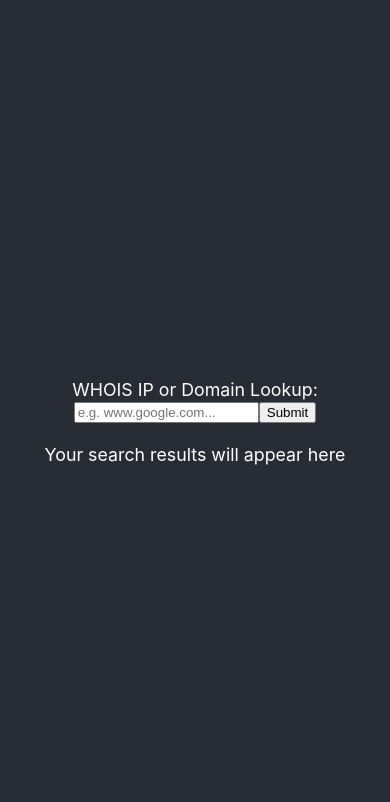
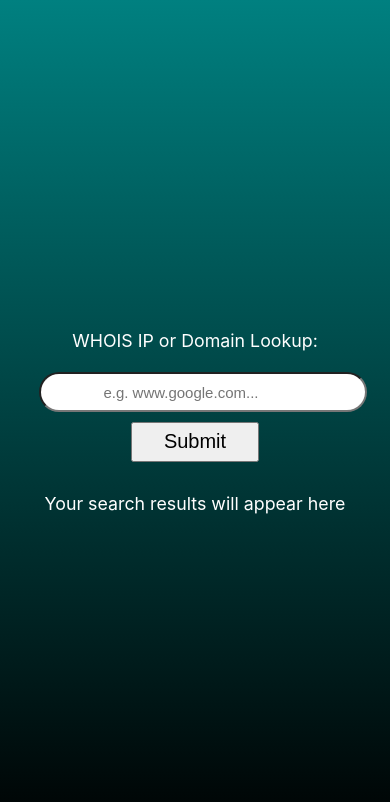
Before and after one commit to Sackbuoy/whoisWrapper, a React (Create React App) app in the folder ui/: page / in a window 390 px wide. Shown: the top 802 px of the page. Built offline with nearby package versions, Linux system fonts and the light colour scheme.

Commit message:
UI improvements

```diff
--- a/ui/package.json
+++ b/ui/package.json
@@ -43,5 +43,8 @@
       "last 1 safari version"
     ]
   },
-  "proxy": "http://localhost:3001"
+  "proxy": "http://localhost:3001",
+  "devDependencies": {
+    "jest": "^26.6.0"
+  }
 }
--- a/ui/public/index.html
+++ b/ui/public/index.html
@@ -24,7 +24,7 @@
       work correctly both with client-side routing and a non-root public URL.
       Learn how to configure a non-root public URL by running `npm run build`.
     -->
-    <title>React App</title>
+    <title>WhoIs IP lookup</title>
   </head>
   <body>
     <noscript>You need to enable JavaScript to run this app.</noscript>
--- a/ui/src/App.css
+++ b/ui/src/App.css
@@ -14,7 +14,7 @@
 }
 
 .App-header {
-  background-color: #282c34;
+  background-image: linear-gradient(teal, black);
   min-height: 100vh;
   display: flex;
   flex-direction: column;
@@ -40,4 +40,52 @@
 ul, li {
   display: block;
   text-align: left;
+  word-wrap: break-word;
+  padding-left: 15%;
+  padding-right: 15%;
 }
+
+#formbox {
+  width: 80%;
+}
+
+input[type="text"]{
+  display: block;
+  margin: auto;
+  padding: 3% 30%;
+  border-radius: 50px;
+  font-size: 50px;
+}
+
+input[type="submit"] {
+  margin: 10px;
+  padding: 2% 10%;
+  font-size: 40px;
+}
+
+@media only screen and (max-width:  801px) {
+  #formbox {
+    width: 80%;
+  }
+
+  input[type="text"]{
+    display: block;
+    padding: 3% 20%;
+    border-radius: 50px;
+    font-size: 15px;
+  }
+
+  input[type="submit"] {
+    margin: 10px;
+    padding: 2% 10%;
+    font-size: 20px;
+  }
+
+  ul, li {
+    display: block;
+    text-align: left;
+    word-wrap: break-word;
+    padding-left: 0;
+    padding-right: 0;
+  }
+}
--- a/ui/src/App.js
+++ b/ui/src/App.js
@@ -25,7 +25,7 @@
 
 class ResultsField extends React.Component {
   render() {
-    return <li>{this.props.name + ": " + JSON.stringify(this.props.value).replace(/["]+/g, '')}</li>;
+    return <li><b>{this.props.name}</b>{": " + JSON.stringify(this.props.value).replace(/["]+/g, '')}</li>;
   }
 }
 
@@ -53,13 +53,13 @@
 
   render() {
     return (
-      <div>
+      <div id="formbox">
         <form onSubmit={this.handleSubmit}>
           <label htmlFor="domain">
-            WHOIS IP or Domain Lookup: <br/>
+            WHOIS IP or Domain Lookup: <br/><br/>
           </label>
           <input type="text" name="domain" onChange={this.handleChange} value={this.state.value} placeholder="e.g. www.google.com..."/>
-          <input type="submit"/>
+          <input type="submit" value="Submit"/>
         </form>
         {this.state.responseData ?
           <div>
--- a/ui/src/index.css
+++ b/ui/src/index.css
@@ -5,9 +5,18 @@
     sans-serif;
   -webkit-font-smoothing: antialiased;
   -moz-osx-font-smoothing: grayscale;
+  height: 100%;
+  overflow: auto;
+  overscroll-behavior-x: none;
+  overscroll-behavior-y: none;
 }
 
 code {
   font-family: source-code-pro, Menlo, Monaco, Consolas, 'Courier New',
     monospace;
 }
+
+html {
+  overflow: hidden;
+  height: 100%;
+}
```
Also changed, not shown: ui/public/transition-bg.svg (added), 1 other file (tests, documents, lock files or other folders).
